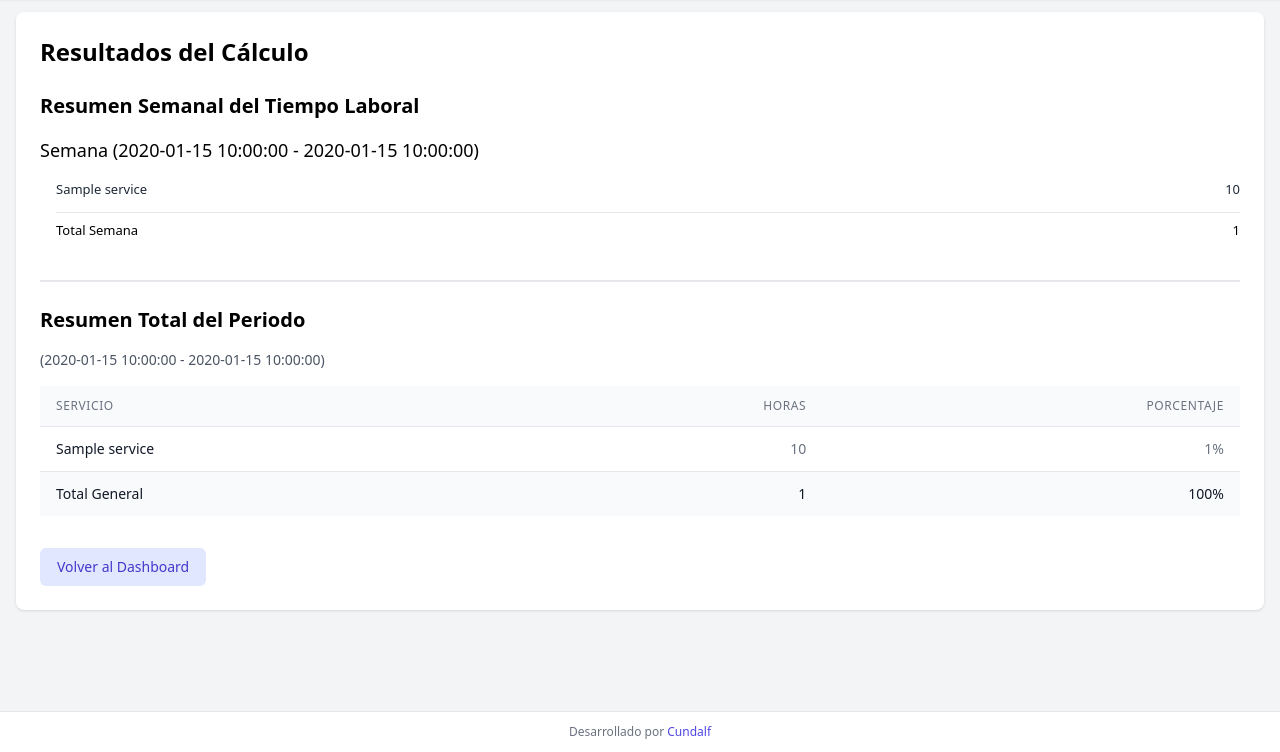
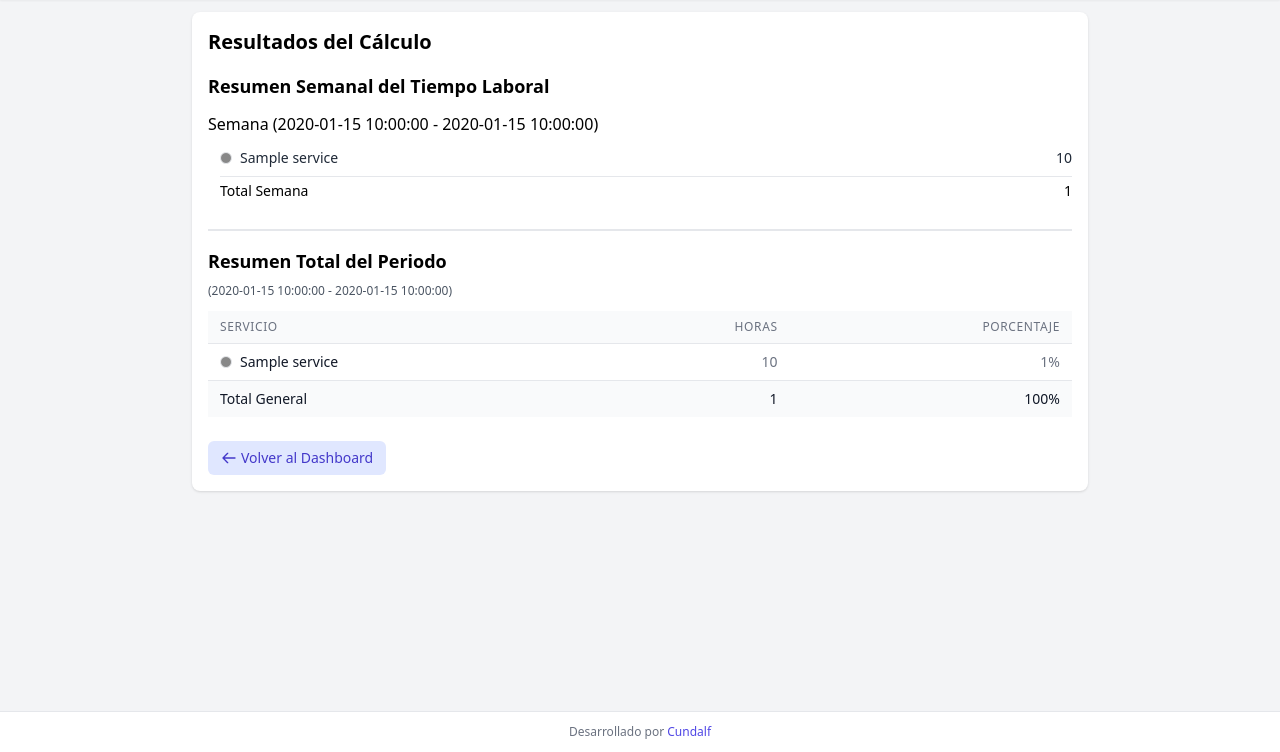
Before and after one commit to Cundalf/calendar-work-time-tracker, a Flask app: template templates/results.html in a window 1280 px wide. Shown: the part 48-800 px from the top of the page. Run offline with Flask 3, Linux system fonts and the light colour scheme; the template is opened without the code that fills it: most values are stand-ins (such as "Sample title", 1, 10 or a date in 2020); some libraries are stand-ins or nearby versions.

Commit message:
[Vibe - Cursor] Fix code smell in results.html

```diff
--- a/templates/results.html
+++ b/templates/results.html
@@ -1,29 +1,34 @@
 {% extends "base.html" %}
 
 {% block content %}
-<div class="bg-white shadow rounded-lg p-6">
-    <h2 class="text-2xl font-bold mb-6">Resultados del Cálculo</h2>
+<div class="bg-white shadow rounded-lg p-4 max-w-4xl mx-auto">
+    <h2 class="text-xl font-bold mb-4">Resultados del Cálculo</h2>
 
     <!-- Resumen Semanal -->
-    <h3 class="text-xl font-semibold mb-4">Resumen Semanal del Tiempo Laboral</h3>
+    <h3 class="text-lg font-semibold mb-3">Resumen Semanal del Tiempo Laboral</h3>
 
     {% for week in weekly_summary %}
-    <div class="mb-6">
-        <h4 class="text-lg font-medium mb-3">
+    <div class="mb-4">
+        <h4 class="text-base font-medium mb-2">
             Semana ({{ week.start_date }} - {{ week.end_date }})
         </h4>
 
-        <div class="pl-4">
+        <div class="pl-3">
             {% if week.services|length == 0 %}
-            <p class="text-gray-600">Sin actividad registrada.</p>
+            <p class="text-gray-600 text-sm">Sin actividad registrada.</p>
             {% else %}
                 {% for service in week.services %}
-                <div class="flex justify-between py-1">
-                    <span class="text-gray-800">{{ service.name }}</span>
+                <div class="flex justify-between py-1 text-sm">
+                    <span class="flex items-center text-gray-800">
+                        {% if service.color %}
+                        <span class="inline-block w-3 h-3 rounded-full mr-2 color-dot" data-color="{{ service.color }}"></span>
+                        {% endif %}
+                        {{ service.name }}
+                    </span>
                     <span class="text-gray-800">{{ service.duration }}</span>
                 </div>
                 {% endfor %}
-                <div class="flex justify-between py-2 mt-2 border-t border-gray-200 font-medium">
+                <div class="flex justify-between py-1 mt-1 border-t border-gray-200 font-medium text-sm">
                     <span>Total Semana</span>
                     <span>{{ week.total_hours }}</span>
                 </div>
@@ -33,21 +38,21 @@
     {% endfor %}
 
     <!-- Resumen Total del Periodo -->
-    <div class="mt-8 pt-6 border-t-2 border-gray-200">
-        <h3 class="text-xl font-semibold mb-4">Resumen Total del Periodo</h3>
-        <p class="text-sm text-gray-600 mb-4">({{ start_date }} - {{ end_date }})</p>
+    <div class="mt-6 pt-4 border-t-2 border-gray-200">
+        <h3 class="text-lg font-semibold mb-2">Resumen Total del Periodo</h3>
+        <p class="text-xs text-gray-600 mb-3">({{ start_date }} - {{ end_date }})</p>
 
         <div class="overflow-x-auto">
-            <table class="min-w-full divide-y divide-gray-200">
+            <table class="min-w-full divide-y divide-gray-200 text-sm">
                 <thead class="bg-gray-50">
                     <tr>
-                        <th scope="col" class="px-4 py-3 text-left text-xs font-medium text-gray-500 uppercase tracking-wider">
+                        <th scope="col" class="px-3 py-2 text-left text-xs font-medium text-gray-500 uppercase tracking-wider">
                             Servicio
                         </th>
-                        <th scope="col" class="px-4 py-3 text-right text-xs font-medium text-gray-500 uppercase tracking-wider">
+                        <th scope="col" class="px-3 py-2 text-right text-xs font-medium text-gray-500 uppercase tracking-wider">
                             Horas
                         </th>
-                        <th scope="col" class="px-4 py-3 text-right text-xs font-medium text-gray-500 uppercase tracking-wider">
+                        <th scope="col" class="px-3 py-2 text-right text-xs font-medium text-gray-500 uppercase tracking-wider">
                             Porcentaje
                         </th>
                     </tr>
@@ -55,13 +60,18 @@
                 <tbody class="bg-white divide-y divide-gray-200">
                     {% for service in period_summary %}
                     <tr>
-                        <td class="px-4 py-3 text-sm font-medium text-gray-900">
-                            {{ service.name }}
+                        <td class="px-3 py-2 text-sm font-medium text-gray-900">
+                            <div class="flex items-center">
+                                {% if service.color %}
+                                <span class="inline-block w-3 h-3 rounded-full mr-2 color-dot" data-color="{{ service.color }}"></span>
+                                {% endif %}
+                                {{ service.name }}
+                            </div>
                         </td>
-                        <td class="px-4 py-3 text-sm text-gray-500 text-right">
+                        <td class="px-3 py-2 text-sm text-gray-500 text-right">
                             {{ service.duration }}
                         </td>
-                        <td class="px-4 py-3 text-sm text-gray-500 text-right">
+                        <td class="px-3 py-2 text-sm text-gray-500 text-right">
                             {{ service.percentage }}%
                         </td>
                     </tr>
@@ -69,20 +79,31 @@
                 </tbody>
                 <tfoot>
                     <tr class="bg-gray-50">
-                        <th scope="row" class="px-4 py-3 text-left text-sm font-medium text-gray-900">Total General</th>
-                        <td class="px-4 py-3 text-sm font-medium text-gray-900 text-right">{{ total_hours }}</td>
-                        <td class="px-4 py-3 text-sm font-medium text-gray-900 text-right">100%</td>
+                        <th scope="row" class="px-3 py-2 text-left text-sm font-medium text-gray-900">Total General</th>
+                        <td class="px-3 py-2 text-sm font-medium text-gray-900 text-right">{{ total_hours }}</td>
+                        <td class="px-3 py-2 text-sm font-medium text-gray-900 text-right">100%</td>
                     </tr>
                 </tfoot>
             </table>
         </div>
     </div>
 
-    <div class="mt-8">
+    <div class="mt-6">
         <a href="{{ url_for('dashboard') }}"
-           class="inline-flex items-center px-4 py-2 border border-transparent text-sm font-medium rounded-md text-indigo-700 bg-indigo-100 hover:bg-indigo-200 focus:outline-none focus:ring-2 focus:ring-offset-2 focus:ring-indigo-500">
+           class="inline-flex items-center px-3 py-1.5 border border-transparent text-sm font-medium rounded-md text-indigo-700 bg-indigo-100 hover:bg-indigo-200 focus:outline-none focus:ring-2 focus:ring-offset-2 focus:ring-indigo-500">
+            <svg xmlns="http://www.w3.org/2000/svg" class="h-4 w-4 mr-1" fill="none" viewBox="0 0 24 24" stroke="currentColor">
+                <path stroke-linecap="round" stroke-linejoin="round" stroke-width="2" d="M10 19l-7-7m0 0l7-7m-7 7h18" />
+            </svg>
             Volver al Dashboard
         </a>
     </div>
 </div>
+
+<script>
+    document.addEventListener('DOMContentLoaded', function() {
+        document.querySelectorAll('.color-dot').forEach(function(dot) {
+            dot.style.backgroundColor = dot.getAttribute('data-color');
+        });
+    });
+</script>
 {% endblock %}
```
